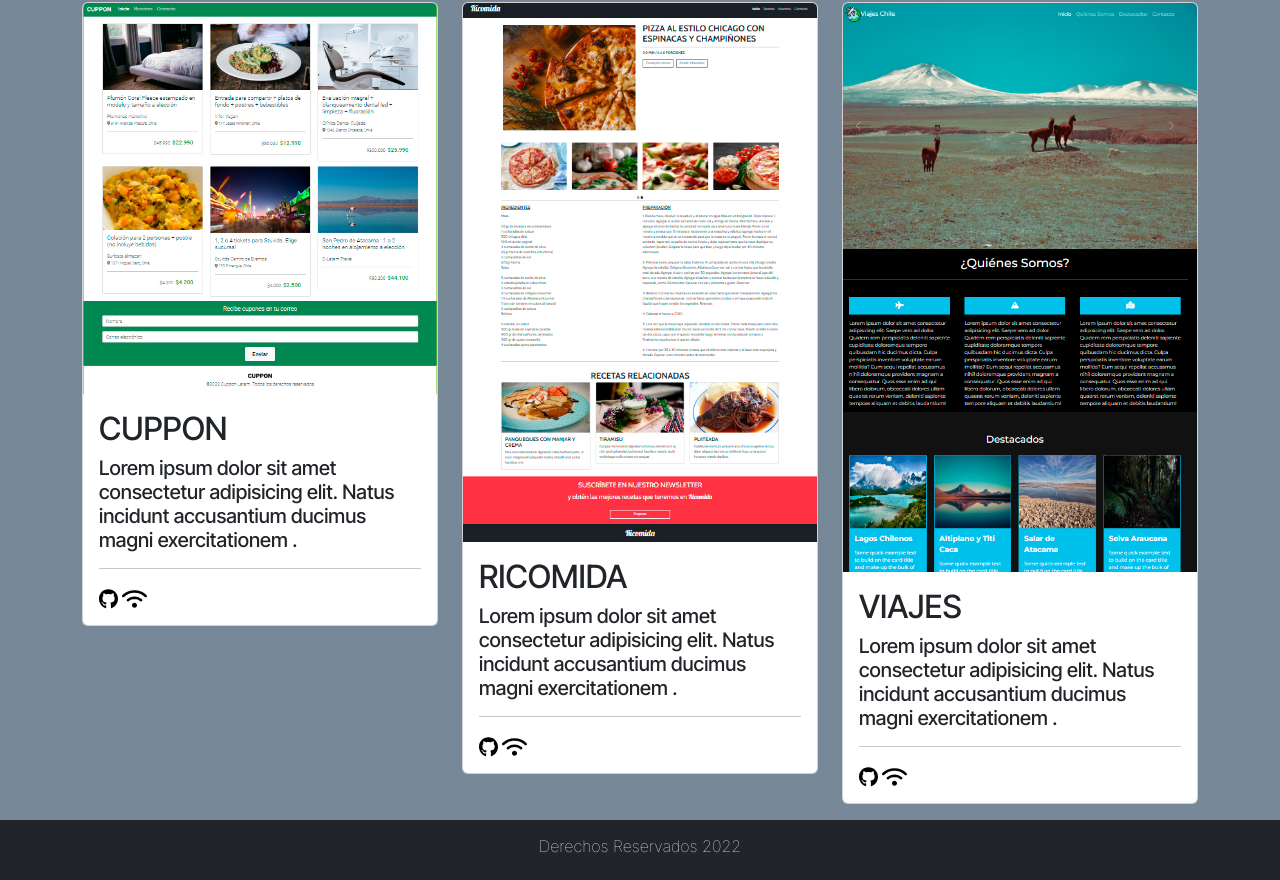
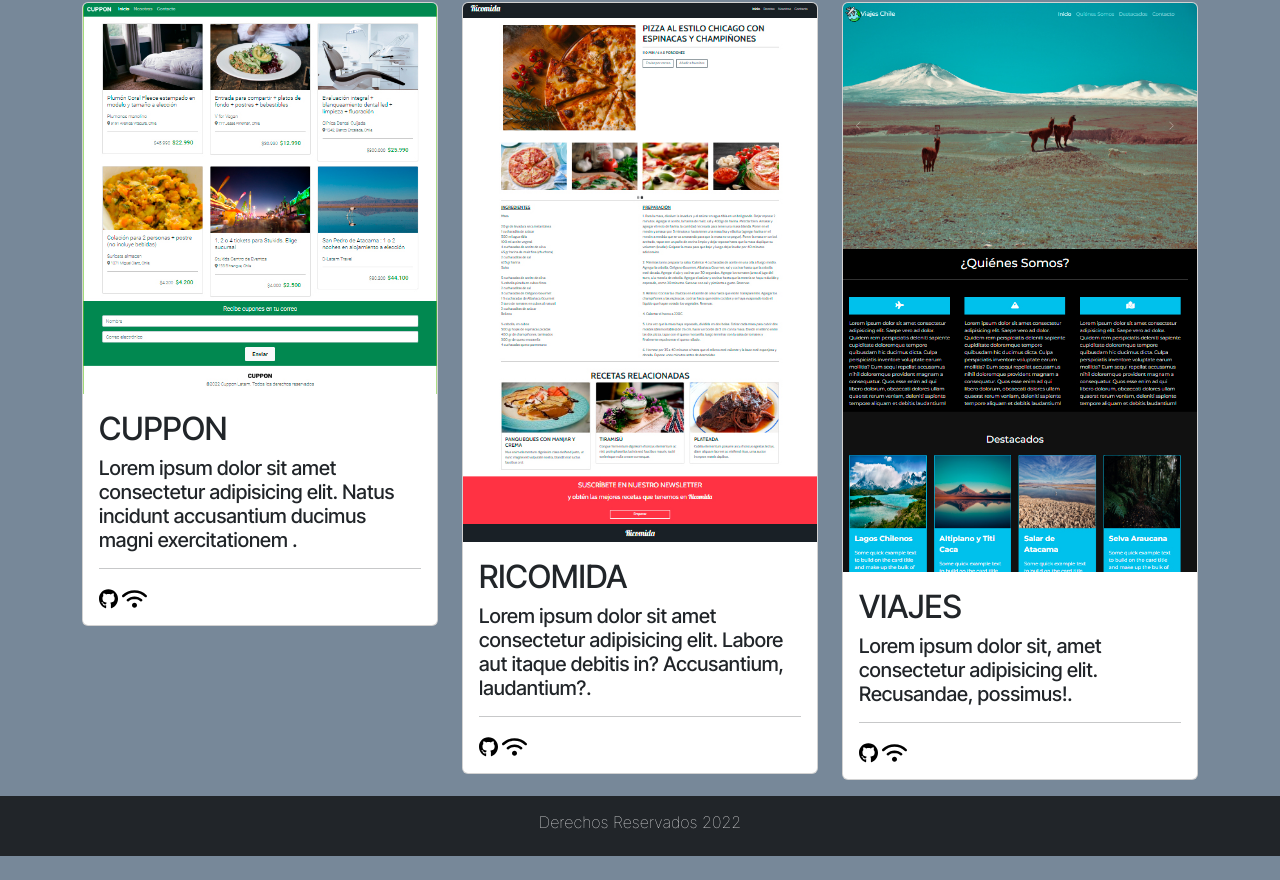
Before and after one commit to 7acuerda/PortafolioG5, a plain HTML site: page index.html in a window 1280 px wide. Shown: the part 648-1528 px from the top of the page. After the commit the page ends 1504 px from the top, so only its background shows below. Drawn offline with nearby package versions, Linux system fonts and the light colour scheme.

Commit message:
cbio en cards

```diff
--- a/index.html
+++ b/index.html
@@ -105,8 +105,7 @@
                     RICOMIDA
                 </h2>
                 <h5 class="card-title mb-3">
-                  Lorem ipsum dolor sit amet consectetur adipisicing elit. Natus
-                  incidunt accusantium ducimus magni exercitationem .
+                  Lorem ipsum dolor sit amet consectetur adipisicing elit. Labore aut itaque debitis in? Accusantium, laudantium?.
                 </h5>
                 <hr />
 
@@ -130,8 +129,7 @@
                     VIAJES
                 </h2>
                 <h5 class="card-title mb-3">
-                  Lorem ipsum dolor sit amet consectetur adipisicing elit. Natus
-                  incidunt accusantium ducimus magni exercitationem .
+                  Lorem ipsum dolor sit, amet consectetur adipisicing elit. Recusandae, possimus!.
                 </h5>
                 <hr />
 
```
